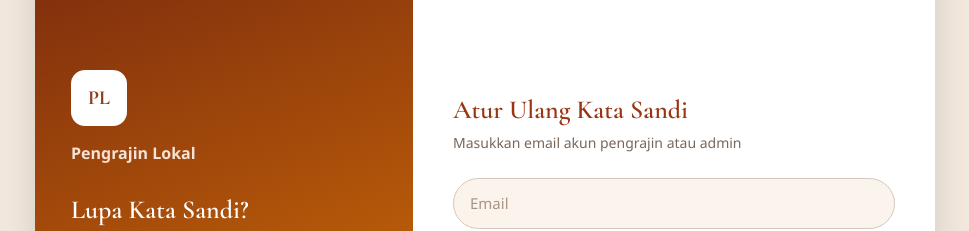
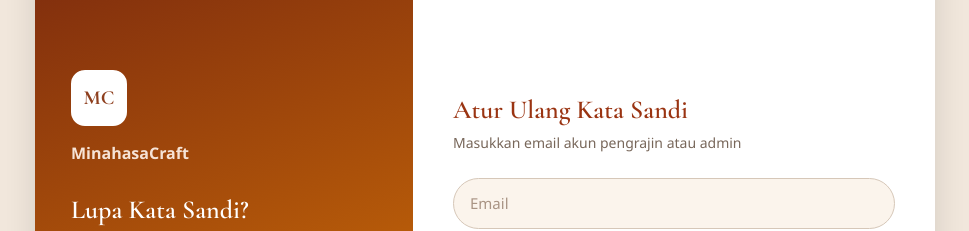
Before and after one commit to David0405-unk/produklokal, a React (Vite) app: page /lupa-password in a window 1280 px wide. Shown: the part 184-415 px from the top of the page, without its empty margins (155-1124 px from the left). Built offline with nearby package versions, Linux system fonts and the light colour scheme.

Commit message:
update logo

```diff
--- a/src/pages/LupaPassword.jsx
+++ b/src/pages/LupaPassword.jsx
@@ -27,8 +27,8 @@ function LupaPassword() {
     <div className="auth-page">
       <div className="auth-card">
         <div className="auth-left">
-          <div className="auth-logo">PL</div>
-          <div className="auth-brand">Pengrajin Lokal</div>
+          <div className="auth-logo">MC</div>
+          <div className="auth-brand">MinahasaCraft</div>
           <h1 className="auth-welcome">Lupa Kata Sandi?</h1>
           <p className="auth-tagline">Tenang, kami kirim tautan ke email untuk membuat kata sandi baru.</p>
           <Link to="/login" className="btn-outline-white">Kembali Masuk</Link>
--- a/src/pages/ResetPassword.jsx
+++ b/src/pages/ResetPassword.jsx
@@ -48,8 +48,8 @@ function ResetPassword() {
     <div className="auth-page">
       <div className="auth-card">
         <div className="auth-left">
-          <div className="auth-logo">PL</div>
-          <div className="auth-brand">Pengrajin Lokal</div>
+          <div className="auth-logo">MC</div>
+          <div className="auth-brand">MinahasaCraft</div>
           <h1 className="auth-welcome">Buat Kata Sandi Baru</h1>
           <p className="auth-tagline">Gunakan kata sandi yang mudah kamu ingat tapi sulit ditebak orang lain.</p>
         </div>
```
